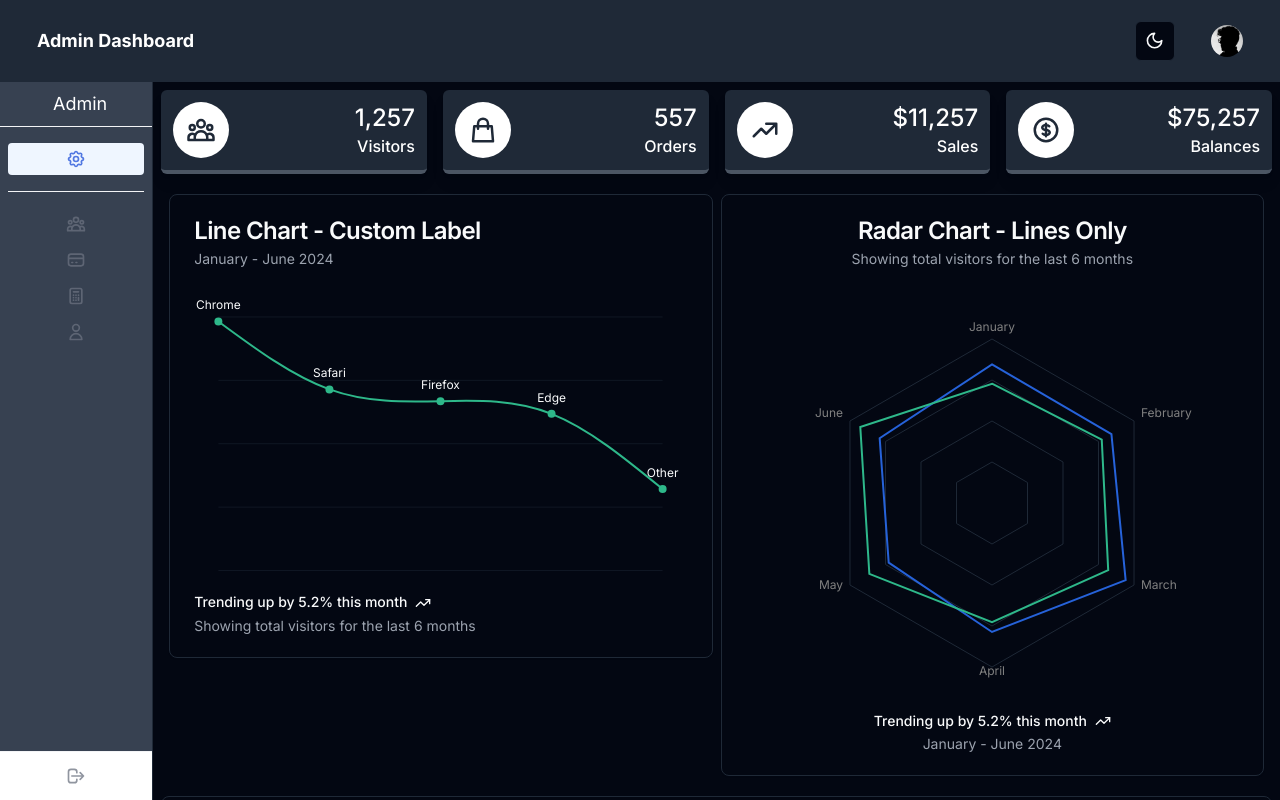
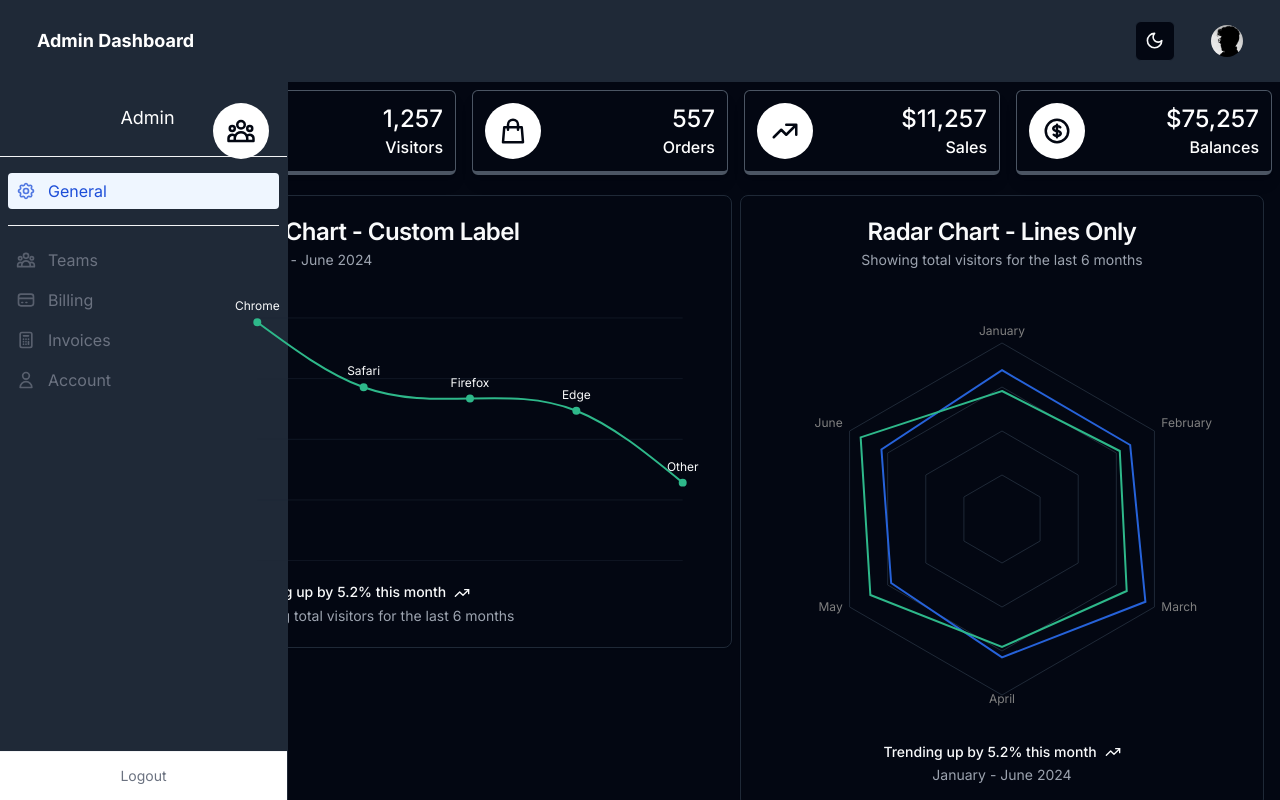
Before and after one commit to AjmalDevala/streamIo, a Next.js app: page / in a window 1280 px wide. Shown: the top 800 px of the page. Built offline with nearby package versions, Linux system fonts and the light colour scheme.

Commit message:
bug Fixed

```diff
--- a/src/app/layout.tsx
+++ b/src/app/layout.tsx
@@ -20,13 +20,13 @@ export default function RootLayout({
     <html lang="en">
       <body className={`${inter.className} antialiased`}>
         <ThemeProvider defaultTheme="dark" storageKey="vite-ui-theme">
-          <div className="w-full absolute">
+          <div className="relative min-h-screen">
             <Navbar />
-            <div className="flex flex-1 ">
-              <aside className="w-[12%]">
+            <div className="flex">
+              <aside className="fixed top-0 left-0 h-screen w-[15%] md:w-[15%] bg-white dark:bg-gray-800 border-r border-gray-200 dark:border-gray-700">
                 <Slider />
               </aside>
-              <main className=" m-2 w-[87%]">{children}</main>
+              <main className="md:ml-[15%] p-2 md:w-[85%] ml-[15%]">{children}</main>
             </div>
           </div>
         </ThemeProvider>
--- a/src/app/page.tsx
+++ b/src/app/page.tsx
@@ -10,7 +10,7 @@ export default function Home() {
   return (
     <>
       <div className="grid grid-cols-1 sm:grid-cols-2 lg:grid-cols-4  pb-3 gap-4">
-        <div className="bg-blue-500 dark:bg-gray-800 shadow-lg rounded-md flex items-center justify-between p-3 border-b-4 border-blue-600 dark:border-gray-600 text-white font-medium group">
+        <div className="bg-[#2a9d90] dark:bg-[#030712] border shadow-lg rounded-md flex items-center justify-between p-3 border-b-4 border-[#17564f] dark:border-gray-600 text-white font-medium group ">
           <div className="flex justify-center items-center w-14 h-14 bg-white rounded-full transition-all duration-300 transform group-hover:rotate-12">
             <svg
               width="30"
@@ -18,7 +18,7 @@ export default function Home() {
               fill="none"
               viewBox="0 0 24 24"
               stroke="currentColor"
-              className="stroke-current text-blue-800 dark:text-gray-800 transform transition-transform duration-500 ease-in-out"
+              className="stroke-current text-blue-800 dark:text-[#030712] transform transition-transform duration-500 ease-in-out"
             >
               <path
                 stroke-linecap="round"
@@ -33,7 +33,7 @@ export default function Home() {
             <p>Visitors</p>
           </div>
         </div>
-        <div className="bg-blue-500 dark:bg-gray-800 shadow-lg rounded-md flex items-center justify-between p-3 border-b-4 border-blue-600 dark:border-gray-600 text-white font-medium group">
+        <div className="bg-[#2a9d90] dark:bg-[#030712] border shadow-lg rounded-md flex items-center justify-between p-3 border-b-4 border-[#17564f] dark:border-gray-600 text-white font-medium group">
           <div className="flex justify-center items-center w-14 h-14 bg-white rounded-full transition-all duration-300 transform group-hover:rotate-12">
             <svg
               width="30"
@@ -41,7 +41,7 @@ export default function Home() {
               fill="none"
               viewBox="0 0 24 24"
               stroke="currentColor"
-              className="stroke-current text-blue-800 dark:text-gray-800 transform transition-transform duration-500 ease-in-out"
+              className="stroke-current text-blue-800 dark:text-[#030712] transform transition-transform duration-500 ease-in-out"
             >
               <path
                 stroke-linecap="round"
@@ -56,7 +56,7 @@ export default function Home() {
             <p>Orders</p>
           </div>
         </div>
-        <div className="bg-blue-500 dark:bg-gray-800 shadow-lg rounded-md flex items-center justify-between p-3 border-b-4 border-blue-600 dark:border-gray-600 text-white font-medium group">
+        <div className="bg-[#2a9d90] dark:bg-[#030712] border shadow-lg rounded-md flex items-center justify-between p-3 border-b-4 border-[#17564f] dark:border-gray-600 text-white font-medium group">
           <div className="flex justify-center items-center w-14 h-14 bg-white rounded-full transition-all duration-300 transform group-hover:rotate-12">
             <svg
               width="30"
@@ -64,7 +64,7 @@ export default function Home() {
               fill="none"
               viewBox="0 0 24 24"
               stroke="currentColor"
-              className="stroke-current text-blue-800 dark:text-gray-800 transform transition-transform duration-500 ease-in-out"
+              className="stroke-current text-blue-800 dark:text-[#030712] transform transition-transform duration-500 ease-in-out"
             >
               <path
                 stroke-linecap="round"
@@ -79,7 +79,7 @@ export default function Home() {
             <p>Sales</p>
           </div>
         </div>
-        <div className="bg-blue-500 dark:bg-gray-800 shadow-lg rounded-md flex items-center justify-between p-3 border-b-4 border-blue-600 dark:border-gray-600 text-white font-medium group">
+        <div className="bg-[#2a9d90] dark:bg-[#030712] border shadow-lg rounded-md flex items-center justify-between p-3 border-b-4 border-[#17564f] dark:border-gray-600 text-white font-medium group">
           <div className="flex justify-center items-center w-14 h-14 bg-white rounded-full transition-all duration-300 transform group-hover:rotate-12">
             <svg
               width="30"
@@ -87,7 +87,7 @@ export default function Home() {
               fill="none"
               viewBox="0 0 24 24"
               stroke="currentColor"
-              className="stroke-current text-blue-800 dark:text-gray-800 transform transition-transform duration-500 ease-in-out"
+              className="stroke-current text-blue-800 dark:text-[#030712] transform transition-transform duration-500 ease-in-out"
             >
               <path
                 stroke-linecap="round"
@@ -104,11 +104,11 @@ export default function Home() {
         </div>
       </div>
       <div className="grid gap-3">
-        <div className="w-full flex flex-col md:flex-row p-2 gap-2">
-          <div className="md:w-1/2 mb-3 md:mb-0">
+        <div className="w-full grid grid-cols-1 md:grid-cols-2 p-2 gap-2 ">
+          <div className="mb-3 md:mb-0 ">
             <LineChartList />
           </div>
-          <div className="md:w-1/2">
+          <div>
             <RadarChartList />
           </div>
         </div>
--- a/src/components/common/RadarChartList.tsx
+++ b/src/components/common/RadarChartList.tsx
@@ -49,7 +49,7 @@ export function RadarChartList() {
       <CardContent className="pb-0">
         <ChartContainer
           config={chartConfig}
-          className="mx-auto aspect-square max-h-[420px]"
+          className="mx-auto aspect-square max-h-[450px] "
         >
           <RadarChart data={chartData}>
             <ChartTooltip
--- a/src/components/layout/Navbar.tsx
+++ b/src/components/layout/Navbar.tsx
@@ -20,7 +20,7 @@ const Navbar = () => {
   ``;
 
   return (
-    <nav className="dark:bg-gray-800 bg-white border ">
+    <nav className="dark:bg-gray-800 bg-white border sticky top-0 z-10    ">
       <div className="max-w-7xl mx-auto px-3 sm:px-6 lg:px-9">
         <div className="relative flex items-center justify-between h-20">
           {/* Mobile menu button */}
--- a/src/components/layout/Slider.tsx
+++ b/src/components/layout/Slider.tsx
@@ -4,10 +4,10 @@ import React from "react";
 import Link from "next/link";
 const Slider = () => {
   return (
-    <div className="flex h-full w-full flex-col justify-between border-e dark:bg-gray-700 bg-white indent-10px">
-      <div>
-        <div className="flex items-center justify-center ">
-          <span className="flex justify-center p-2 ml-2  rounded-lg  text-lg text text-gray-600 dark:text-white">
+    <div className="fixed top-20 left-0 h-full md:w-72 flex flex-col justify-between border-e dark:bg-gray-800 bg-white z-10">
+      <div className="overflow-y-auto">
+        <div className="flex items-center justify-center py-4">
+          <span className="flex justify-center p-2 ml-2 rounded-lg text-lg text-gray-600 dark:text-white">
             Admin
           </span>
         </div>
@@ -17,11 +17,11 @@ const Slider = () => {
             <div className="py-4">
               <Link
                 href="/"
-                className="t group relative flex justify-center rounded bg-blue-50 px-2 py-1.5 text-blue-700"
+                className="group relative flex items-center rounded bg-blue-50 px-2 py-1.5 text-blue-700"
               >
                 <svg
                   xmlns="http://www.w3.org/2000/svg"
-                  className="size-5 opacity-75"
+                  className="h-5 w-5 opacity-75"
                   fill="none"
                   viewBox="0 0 24 24"
                   stroke="currentColor"
@@ -39,9 +39,7 @@ const Slider = () => {
                   />
                 </svg>
 
-                <span className="invisible absolute start-full top-1/2 ms-4 -translate-y-1/2 rounded bg-gray-900 px-2 py-1.5 text-xs font-medium text-white group-hover:visible">
-                  General
-                </span>
+                <span className="ml-3 invisible md:visible">General</span>
               </Link>
             </div>
 
@@ -49,11 +47,11 @@ const Slider = () => {
               <li>
                 <a
                   href="#"
-                  className="group relative flex justify-center rounded px-2 py-1.5 text-gray-500 hover:bg-gray-50 hover:text-gray-700"
+                  className="group relative flex items-center rounded px-2 py-1.5 text-gray-500 hover:bg-gray-50 hover:text-gray-700"
                 >
                   <svg
                     xmlns="http://www.w3.org/2000/svg"
-                    className="size-5 opacity-75"
+                    className="h-5 w-5 opacity-75"
                     fill="none"
                     viewBox="0 0 24 24"
                     stroke="currentColor"
@@ -66,20 +64,18 @@ const Slider = () => {
                     />
                   </svg>
 
-                  <span className="invisible absolute start-full top-1/2 ms-4 -translate-y-1/2 rounded bg-gray-900 px-2 py-1.5 text-xs font-medium text-white group-hover:visible">
-                    Teams
-                  </span>
+                  <span className="ml-3 invisible md:visible">Teams</span>
                 </a>
               </li>
 
               <li>
                 <a
                   href="#"
-                  className="group relative flex justify-center rounded px-2 py-1.5 text-gray-500 hover:bg-gray-50 hover:text-gray-700"
+                  className="group relative flex items-center rounded px-2 py-1.5 text-gray-500 hover:bg-gray-50 hover:text-gray-700"
                 >
                   <svg
                     xmlns="http://www.w3.org/2000/svg"
-                    className="size-5 opacity-75"
+                    className="h-5 w-5 opacity-75"
                     fill="none"
                     viewBox="0 0 24 24"
                     stroke="currentColor"
@@ -92,20 +88,18 @@ const Slider = () => {
                     />
                   </svg>
 
-                  <span className="invisible absolute start-full top-1/2 ms-4 -translate-y-1/2 rounded bg-gray-900 px-2 py-1.5 text-xs font-medium text-white group-hover:visible">
-                    Billing
-                  </span>
+                  <span className="ml-3 invisible md:visible">Billing</span>
                 </a>
               </li>
 
               <li>
                 <a
                   href="#"
-                  className="group relative flex justify-center rounded px-2 py-1.5 text-gray-500 hover:bg-gray-50 hover:text-gray-700"
+                  className="group relative flex items-center rounded px-2 py-1.5 text-gray-500 hover:bg-gray-50 hover:text-gray-700"
                 >
                   <svg
                     xmlns="http://www.w3.org/2000/svg"
-                    className="size-5 opacity-75"
+                    className="h-5 w-5 opacity-75"
                     fill="none"
                     viewBox="0 0 24 24"
                     stroke="currentColor"
@@ -118,20 +112,18 @@ const Slider = () => {
                     />
                   </svg>
 
-                  <span className="invisible absolute start-full top-1/2 ms-4 -translate-y-1/2 rounded bg-gray-900 px-2 py-1.5 text-xs font-medium text-white group-hover:visible">
-                    Invoices
-                  </span>
+                  <span className="ml-3 invisible md:visible">Invoices</span>
                 </a>
               </li>
 
               <li>
                 <a
                   href="#"
-                  className="group relative flex justify-center rounded px-2 py-1.5 text-gray-500 hover:bg-gray-50 hover:text-gray-700"
+                  className="group relative flex items-center rounded px-2 py-1.5 text-gray-500 hover:bg-gray-50 hover:text-gray-700"
                 >
                   <svg
                     xmlns="http://www.w3.org/2000/svg"
-                    className="size-5 opacity-75"
+                    className="h-5 w-5 opacity-75"
                     fill="none"
                     viewBox="0 0 24 24"
                     stroke="currentColor"
@@ -144,9 +136,7 @@ const Slider = () => {
                     />
                   </svg>
 
-                  <span className="invisible absolute start-full top-1/2 ms-4 -translate-y-1/2 rounded bg-gray-900 px-2 py-1.5 text-xs font-medium text-white group-hover:visible">
-                    Account
-                  </span>
+                  <span className="ml-3 invisible md:visible">Account</span>
                 </a>
               </li>
             </ul>
@@ -155,31 +145,14 @@ const Slider = () => {
       </div>
 
       <div className="sticky inset-x-0 bottom-0 border-t border-gray-100 bg-white p-2">
-        <form action="#">
+        <Link href="/auth">
           <button
             type="submit"
             className="group relative flex w-full justify-center rounded-lg px-2 py-1.5 text-sm text-gray-500 hover:bg-gray-50 hover:text-gray-700"
           >
-            <svg
-              xmlns="http://www.w3.org/2000/svg"
-              className="size-5 opacity-75"
-              fill="none"
-              viewBox="0 0 24 24"
-              stroke="currentColor"
-              strokeWidth="2"
-            >
-              <path
-                strokeLinecap="round"
-                strokeLinejoin="round"
-                d="M17 16l4-4m0 0l-4-4m4 4H7m6 4v1a3 3 0 01-3 3H6a3 3 0 01-3-3V7a3 3 0 013-3h4a3 3 0 013 3v1"
-              />
-            </svg>
-
-            <span className="invisible absolute start-full top-1/2 ms-4 -translate-y-1/2 rounded bg-gray-900 px-2 py-1.5 text-xs font-medium text-white group-hover:visible">
-              Logout
-            </span>
+            Logout
           </button>
-        </form>
+        </Link>
       </div>
     </div>
   );
```
